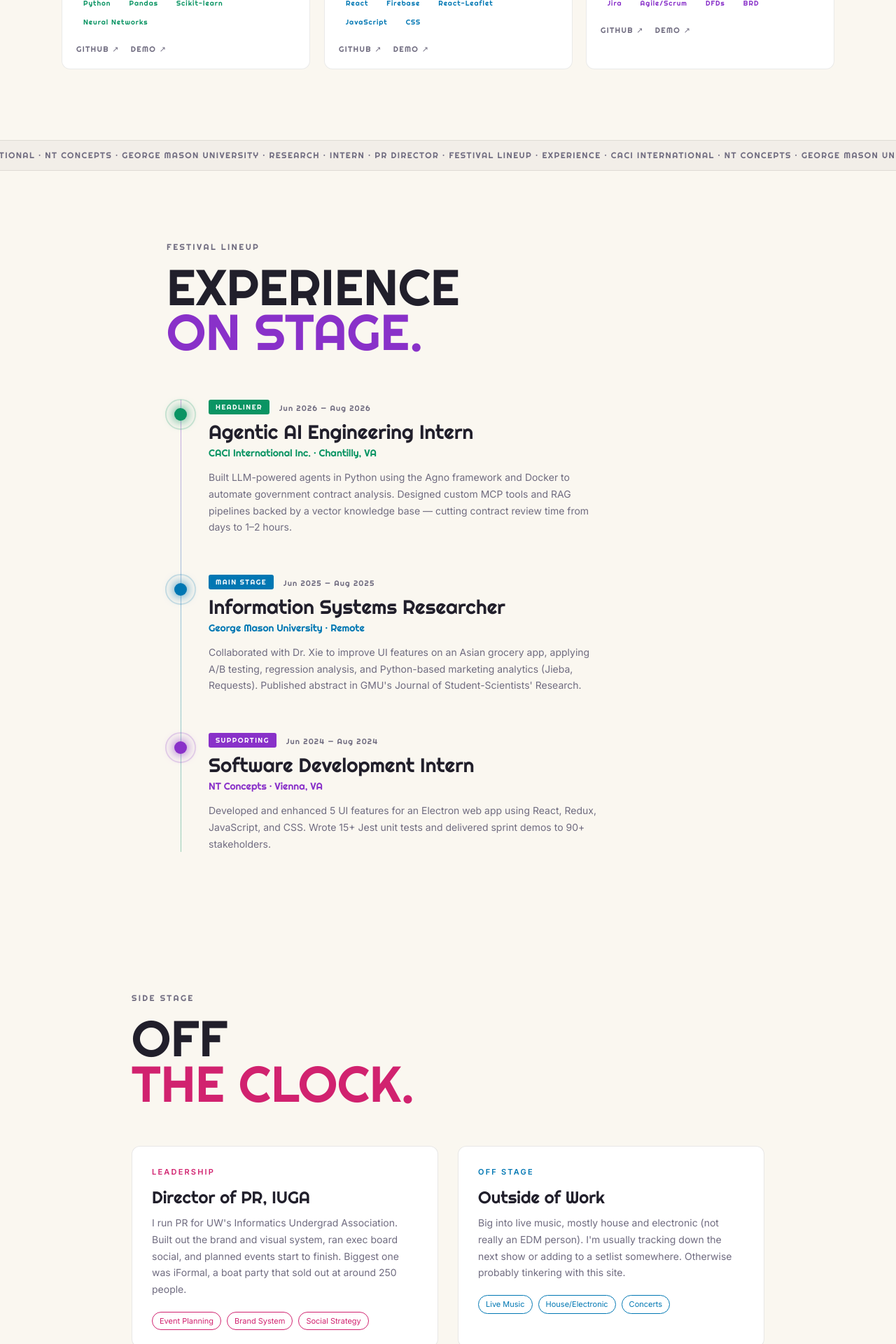
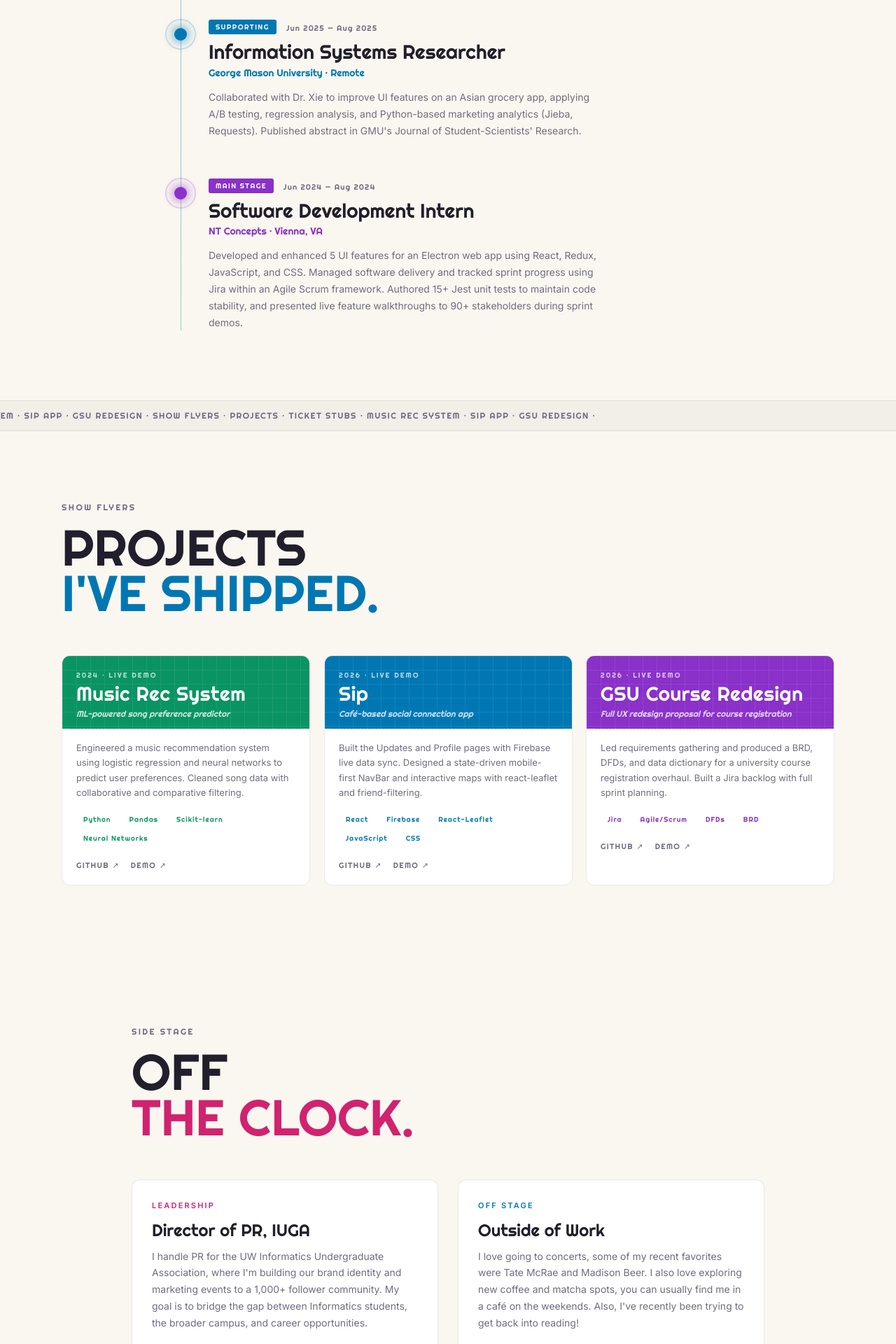
Before and after one commit to samanthaoh/my-portfolio, a React (Vite) app: page / in a window 1280 px wide. Shown: the part 2300-4220 px from the top of the page at 70% size. Built offline with nearby package versions, Linux system fonts and the light colour scheme.

Commit message:
Updating descriptions

```diff
--- a/src/App.tsx
+++ b/src/App.tsx
@@ -28,16 +28,6 @@ export default function App() {
       <About />
       <Marquee
         items={[
-          "Show Flyers",
-          "Projects",
-          "Ticket Stubs",
-          "Music Rec System · Sip App · GSU Redesign",
-        ]}
-        reverse
-      />
-      <Projects />
-      <Marquee
-        items={[
           "Festival Lineup",
           "Experience",
           "CACI International",
@@ -47,6 +37,16 @@ export default function App() {
         ]}
       />
       <Experience />
+      <Marquee
+        items={[
+          "Show Flyers",
+          "Projects",
+          "Ticket Stubs",
+          "Music Rec System · Sip App · GSU Redesign",
+        ]}
+        reverse
+      />
+      <Projects />
       <SideStage />
       <Skills />
       <Marquee
--- a/src/Contact.tsx
+++ b/src/Contact.tsx
@@ -1,7 +1,5 @@
 import { useInView } from "./useInView"
 import SectionLabel from "./SectionLabel"
-
-/* ─── Contact ──────────────────────────────────────────────────────── */
 
 export default function Contact() {
   const [ref, inView] = useInView()
--- a/src/Marquee.tsx
+++ b/src/Marquee.tsx
@@ -1,5 +1,3 @@
-/* ─── Marquee divider ──────────────────────────────────────────────── */
-
 export default function Marquee({ items, reverse }: { items: string[], reverse?: boolean }) {
   const text = items.join("  ·  ") + "  ·  "
   const doubled = text + text
--- a/src/Nav.tsx
+++ b/src/Nav.tsx
@@ -1,6 +1,4 @@
 import { useState, useEffect } from "react"
-
-/* ─── Nav ──────────────────────────────────────────────────────────── */
 
 export default function Nav() {
   const [scrolled, setScrolled] = useState(false)
--- a/src/Projects.tsx
+++ b/src/Projects.tsx
@@ -2,8 +2,6 @@ import { useState } from "react"
 import { useInView } from "./useInView"
 import SectionLabel from "./SectionLabel"
 import { projects } from "./data"
-
-/* ─── Projects ─────────────────────────────────────────────────────── */
 
 export default function Projects() {
   const [ref, inView] = useInView()
--- a/src/SideStage.tsx
+++ b/src/SideStage.tsx
@@ -1,7 +1,5 @@
 import { useInView } from "./useInView"
 import SectionLabel from "./SectionLabel"
-
-/* ─── Side Stage (leadership + interests) ─────────────────────────── */
 
 export default function SideStage() {
   const [ref, inView] = useInView()
@@ -12,7 +10,7 @@ export default function SideStage() {
       color: "var(--pink)",
       title: "Director of PR, IUGA",
       body:
-        "I run PR for UW's Informatics Undergrad Association. Built out the brand and visual system, ran exec board social, and planned events start to finish. Biggest one was iFormal, a boat party that sold out at around 250 people.",
+        "I handle PR for the UW Informatics Undergraduate Association, where I'm building our brand identity and marketing events to a 1,000+ follower community. My goal is to bridge the gap between Informatics students, the broader campus, and career opportunities. ",
       tags: ["Event Planning", "Brand System", "Social Strategy"],
     },
     {
@@ -20,8 +18,8 @@ export default function SideStage() {
       color: "var(--blue)",
       title: "Outside of Work",
       body:
-        "Big into live music, mostly house and electronic (not really an EDM person). I'm usually tracking down the next show or adding to a setlist somewhere. Otherwise probably tinkering with this site.",
-      tags: ["Live Music", "House/Electronic", "Concerts"],
+        "I love going to concerts, some of my recent favorites were Tate McRae and Madison Beer. I also love exploring new coffee and matcha spots, you can usually find me in a café on the weekends. Also, I've recently been trying to get back into reading!",
+      tags: ["Café Hopping", "Reading", "Concerts"],
     },
   ]
 
--- a/src/Skills.tsx
+++ b/src/Skills.tsx
@@ -2,8 +2,6 @@ import { type CSSProperties } from "react"
 import { useInView } from "./useInView"
 import SectionLabel from "./SectionLabel"
 import { skills, catColors, catLabels } from "./data"
-
-/* ─── Skills ───────────────────────────────────────────────────────── */
 
 export default function Skills() {
   const [ref, inView] = useInView()
--- a/src/data.ts
+++ b/src/data.ts
@@ -1,5 +1,3 @@
-/* ─── Data ─────────────────────────────────────────────────────────── */
-
 export const projects = [
   {
     name: "Music Rec System",
@@ -40,13 +38,13 @@ export const experience = [
     period: "Jun 2026 — Aug 2026",
     badge: "HEADLINER",
     badgeColor: "var(--green)",
-    desc: "Built LLM-powered agents in Python using the Agno framework and Docker to automate government contract analysis. Designed custom MCP tools and RAG pipelines backed by a vector knowledge base — cutting contract review time from days to 1–2 hours.",
+    desc: "Built LLM-powered agents in Python using the Agno framework and packaged via Docker containerization to automate government contract analysis. Designed custom MCP tools and RAG pipelines backed by a vector knowledge base — cutting contract review time from days to 1–2 hours.",
   },
   {
     role: "Information Systems Researcher",
     org: "George Mason University · Remote",
     period: "Jun 2025 — Aug 2025",
-    badge: "MAIN STAGE",
+    badge: "SUPPORTING",
     badgeColor: "var(--blue)",
     desc: "Collaborated with Dr. Xie to improve UI features on an Asian grocery app, applying A/B testing, regression analysis, and Python-based marketing analytics (Jieba, Requests). Published abstract in GMU's Journal of Student-Scientists' Research.",
   },
@@ -54,9 +52,9 @@ export const experience = [
     role: "Software Development Intern",
     org: "NT Concepts · Vienna, VA",
     period: "Jun 2024 — Aug 2024",
-    badge: "SUPPORTING",
+    badge: "MAIN STAGE",
     badgeColor: "var(--purple)",
-    desc: "Developed and enhanced 5 UI features for an Electron web app using React, Redux, JavaScript, and CSS. Wrote 15+ Jest unit tests and delivered sprint demos to 90+ stakeholders.",
+    desc: "Developed and enhanced 5 UI features for an Electron web app using React, Redux, JavaScript, and CSS. Managed software delivery and tracked sprint progress using Jira within an Agile Scrum framework. Authored 15+ Jest unit tests to maintain code stability, and presented live feature walkthroughs to 90+ stakeholders during sprint demos.",
   },
 ]
 
```
